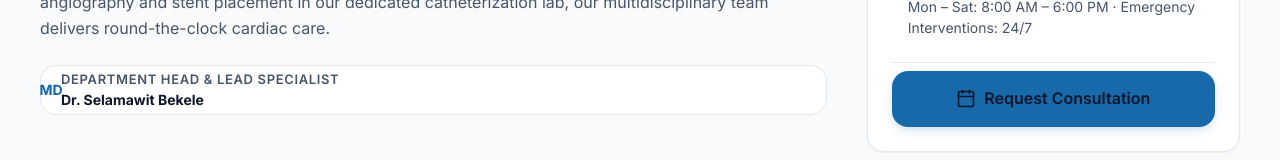
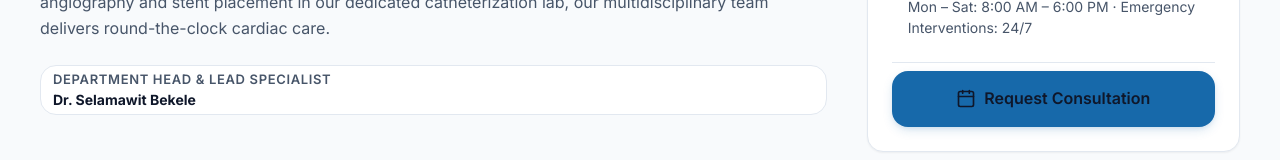
Before and after one commit to dman-Tgreat/Medhen-Beza, a Next.js app: page /departments/cardiology in a window 1280 px wide. Shown: the part 523-683 px from the top of the page. Built offline with nearby package versions, Linux system fonts and the light colour scheme.

Commit message:
fix: adjust search icon size and input padding for better alignment across components

```diff
--- a/app/(public)/careers/page.tsx
+++ b/app/(public)/careers/page.tsx
@@ -86,7 +86,7 @@ export default function CareersPage() {
           <div className="grid grid-cols-1 md:grid-cols-12 gap-4">
             {/* Search input */}
             <div className="md:col-span-6 relative">
-              <Search className="absolute left-3.5 top-1/2 -translate-y-1/2 w-4 h-4 text-text-light" />
+              <Search className="absolute left-3.5 top-1/2 -translate-y-1/2 w-5 h-5 text-text-light" />
               <Input
                 type="text"
                 placeholder="Search job titles or keywords..."
--- a/app/(public)/departments/[slug]/page.tsx
+++ b/app/(public)/departments/[slug]/page.tsx
@@ -100,10 +100,7 @@ export default async function DepartmentDetailPage({
 
             {/* Department Head / Leadership note */}
             <div className="flex items-center gap-4 p-4 rounded-lg bg-surface border border-border">
-              <div className="w-12 h-12 rounded-full bg-primary-light text-primary flex items-center justify-center font-bold text-small shrink-0">
-                MD
-              </div>
-              <div className="min-w-0">
+              <div className="min-w-0 pl-2">
                 <p className="text-caption font-semibold uppercase tracking-wider text-text-muted">
                   Department Head & Lead Specialist
                 </p>
--- a/app/(public)/departments/page.tsx
+++ b/app/(public)/departments/page.tsx
@@ -52,7 +52,7 @@ export default function DepartmentsPage() {
       <main className="layout-container pt-12">
         <div className="grid grid-cols-1 sm:grid-cols-2 lg:grid-cols-3 xl:grid-cols-4 gap-6">
           {MOCK_DEPARTMENTS_DETAILED.map((dept) => (
-            <ScrollReveal key={dept.slug}>
+            <ScrollReveal key={dept.slug} className="h-full">
               <DepartmentCard data={dept} />
             </ScrollReveal>
           ))}
--- a/app/(public)/doctors/page.tsx
+++ b/app/(public)/doctors/page.tsx
@@ -94,7 +94,7 @@ export default function DoctorsPage() {
             {/* Search Input */}
             <div className="relative flex-1">
               <Search
-                className="absolute left-3.5 top-1/2 -translate-y-1/2 w-4 h-4 text-text-light"
+                className="absolute left-3.5 top-1/2 -translate-y-1/2 w-5 h-5 text-text-light"
                 aria-hidden
               />
               <Input
--- a/app/(public)/faqs/page.tsx
+++ b/app/(public)/faqs/page.tsx
@@ -51,13 +51,13 @@ export default function FAQsPage() {
       <main className="layout-container pt-10 space-y-12 max-w-4xl mx-auto">
         {/* 2. Live Search Input at the Top */}
         <div className="relative">
-          <Search className="absolute left-4 top-1/2 -translate-y-1/2 w-5 h-5 text-text-light" />
+          <Search className="absolute left-5 top-1/2 -translate-y-1/2 w-5 h-5 text-text-light" />
           <Input
             type="text"
             placeholder="Type a question or keyword (e.g. visiting hours, insurance, parking, appointment)..."
             value={searchQuery}
             onChange={(e) => setSearchQuery(e.target.value)}
-            className="pl-12 pr-10 bg-surface h-13 text-body border-border shadow-xs focus-visible:ring-primary rounded-lg"
+            className="pl-12.5 pr-10 bg-surface h-13 text-body border-border shadow-xs focus-visible:ring-primary rounded-lg"
             aria-label="Search FAQs"
           />
           {searchQuery && (
--- a/components/content/Card.tsx
+++ b/components/content/Card.tsx
@@ -24,7 +24,7 @@ export const CardRoot = React.forwardRef<HTMLDivElement, CardRootProps>(
       ref={ref}
       className={cn(
         // Structure
-        "relative flex flex-col overflow-hidden",
+        "relative flex flex-col overflow-hidden h-full",
         "rounded-lg bg-surface border border-border",
         // Hover lift — shared across ALL card types
         !noHover && [
```
